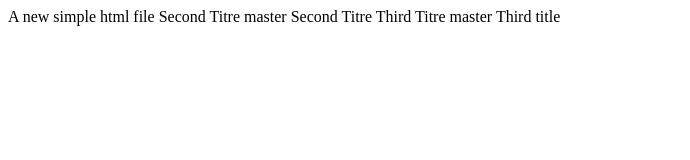
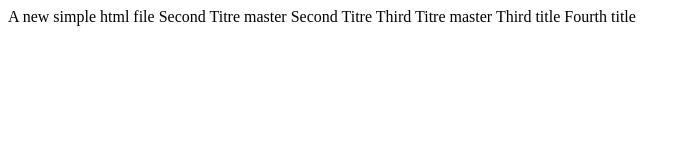
Before and after one commit to babsmbaye18/github-demo, a plain HTML site: page simple.html in a window 1280 px wide. Shown: the whole page, without its empty margins (0-690 px from the left). Drawn offline with Linux system fonts and the light colour scheme.

Commit message:
adding word on master branch : simple.html

```diff
--- a/simple.html
+++ b/simple.html
@@ -4,3 +4,4 @@
 <a>Second Titre</a>
 <a>Third Titre master</a>
 <a>Third title</a>
+<a>Fourth title</a>
```
